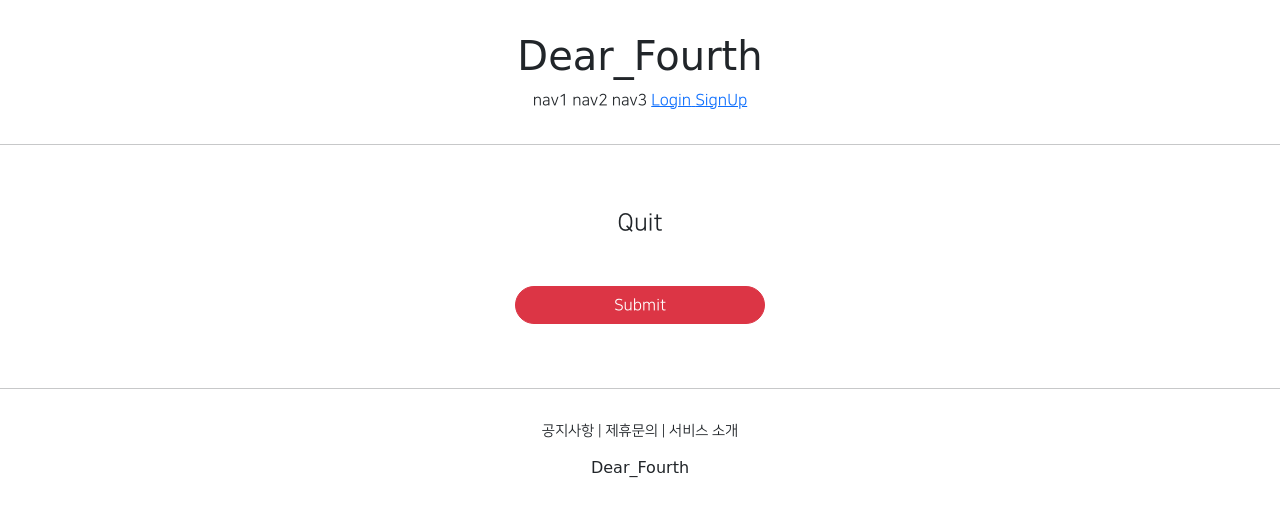
After one commit to dear-sera/dear_fourth, a Django app: template accountapp/templates/accountapp/delete.html in a window 1280 px wide. The commit adds this page. Shown: the top 517 px of the page. Run offline with Django 3.2, Linux system fonts and the light colour scheme; the template is opened without the code that fills it, so the values that code supplies are empty; some libraries are stand-ins or nearby versions; some web fonts are replaced.

Commit message:
DeleteView

```diff
--- /dev/null
+++ b/accountapp/templates/accountapp/delete.html
@@ -0,0 +1,17 @@
+{% extends 'base.html' %}
+{% load bootstrap4 %}
+
+{% block content %}
+
+    <div style="text-align: center; max-width: 500px; margin: 4rem auto">
+        <div class="mb-4">
+            <h4>Quit</h4>
+        </div>
+        <!--accountapp내부에 create라는 경로로 연결하라는 것-->
+        <form action="{% url 'accountapp:delete' pk=user.pk %}" method="post">
+            {% csrf_token %}
+            <input type="submit" class="btn btn-danger rounded-pill col-6 mt-4">
+        </form>
+    </div>
+
+{% endblock %}
--- a/accountapp/templates/accountapp/detail.html
+++ b/accountapp/templates/accountapp/detail.html
@@ -17,6 +17,11 @@
           Change Info
         </p>
       </a>
+      <a href="{% url 'accountapp:delete' pk=user.pk %}">
+        <p>
+          Quit
+        </p>
+      </a>
       {% endif %}
     </div>
 
--- a/accountapp/urls.py
+++ b/accountapp/urls.py
@@ -4,7 +4,7 @@
 from django.contrib.auth.views import LoginView, LogoutView
 from django.urls import path
 
-from accountapp.views import hello_world, AccountCreateView, AccountDetailView, AccountUpdateView
+from accountapp.views import hello_world, AccountCreateView, AccountDetailView, AccountUpdateView, AccountDeleteView
 
 #이름을 설정하는 이유는 현재 account/hello_world 경로에 접근 할 땐 "127.0.0.1:8000/account/hello_world"라서 이걸 간편식으로 지정
 #추후 "accountapp:hello_world"로 사용가능
@@ -23,4 +23,5 @@ urlpatterns = [
     #<int:pk> = 유저의 정보를 보기 위해서 특정 유저의 primary key(고유번호)가 필요해 몇번 유저의 번호에 접근할 것인지 설정
     path('detail/<int:pk>', AccountDetailView.as_view(), name='detail'),
     path('update/<int:pk>', AccountUpdateView.as_view(), name='update'),
+    path('delete/<int:pk>', AccountDeleteView.as_view(), name='delete'),
 ]
--- a/templates/header.html
+++ b/templates/header.html
@@ -8,10 +8,13 @@
             <span>nav2</span>
             <span>nav3</span>
 
-            <!--user가 로그인이 되어있지 않다면 login 보여주기, next로 get방식을 이용해 로그인 후 다시 원래 페이지로 돌아오게 한다-->
+            <!--user가 로그인이 되어있지 않다면 login, 회원가입 보여주기, next로 get방식을 이용해 로그인 후 다시 원래 페이지로 돌아오게 한다-->
             {% if not user.is_authenticated %}
             <a href="{% url 'accountapp:login' %}?next={{ request.path }}">
                 <span>Login</span>
+            </a>
+            <a href="{% url 'accountapp:create' %}">
+                <span>SignUp</span>
             </a>
             <!--user가 로그인이 되어있다면 mypage와 logout 보여주기-->
             {% else %}
```
Also changed, not shown: accountapp/views.py (+7 -1 lines).
